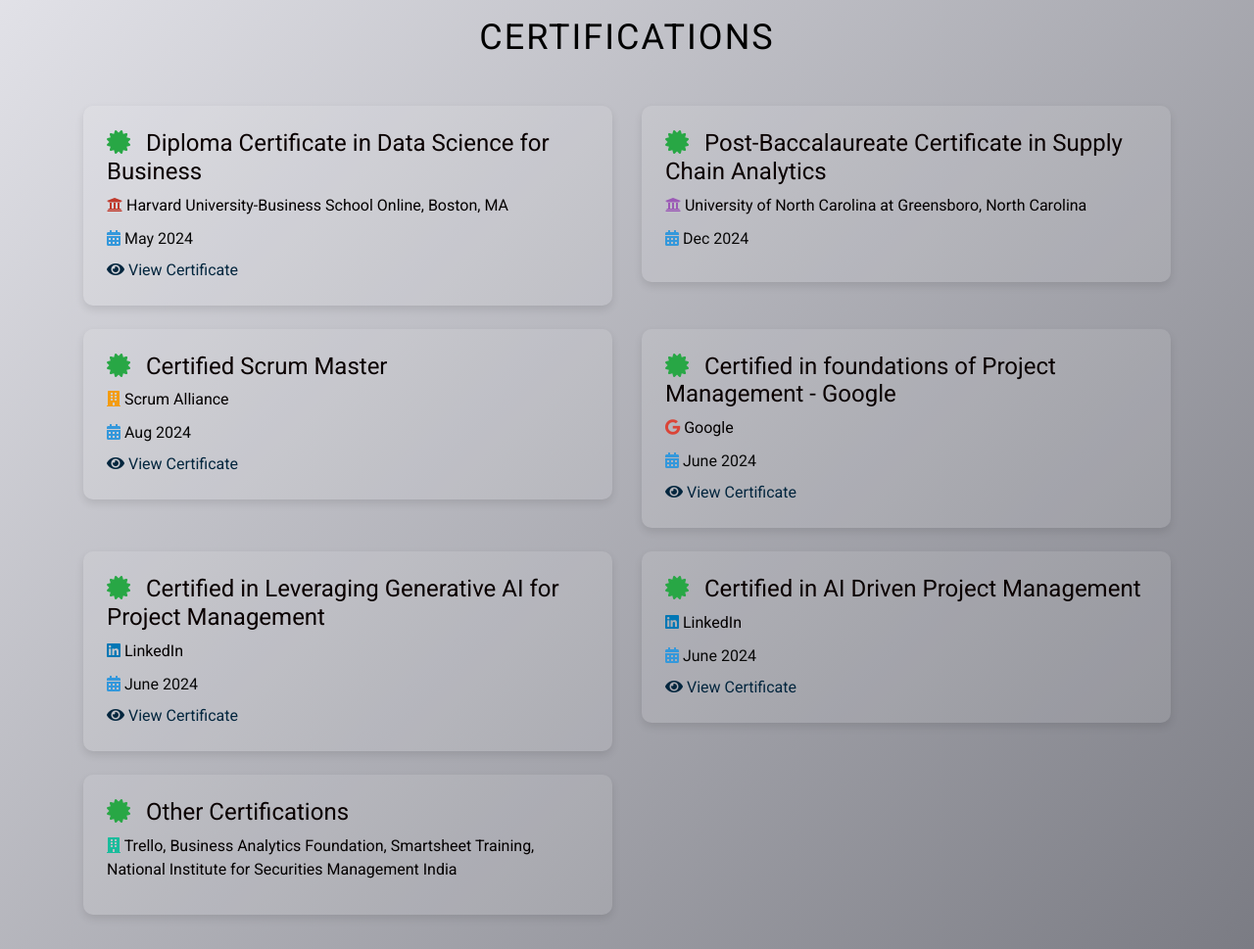
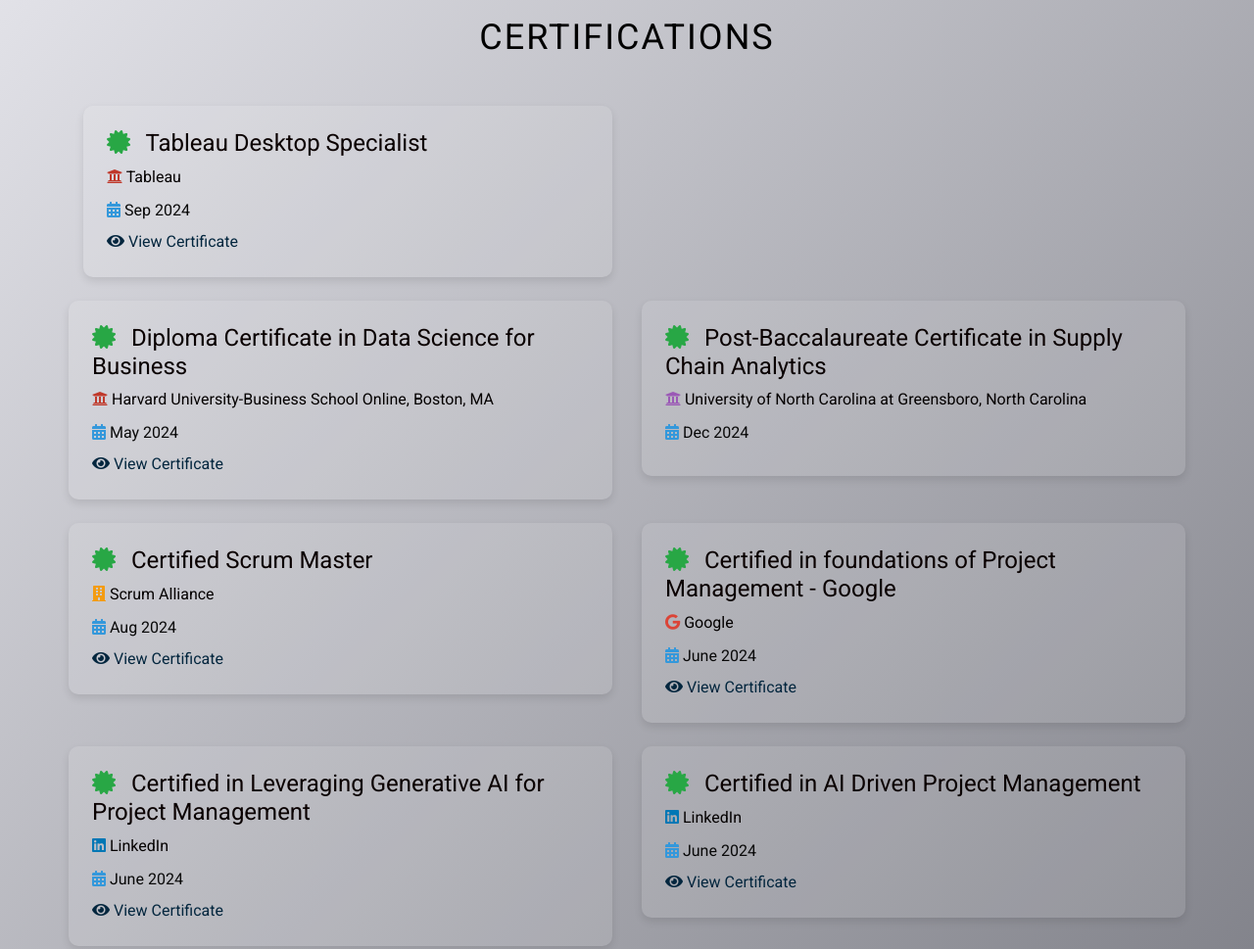
Before and after one commit to chaitali-khadse/portfolio, a plain HTML site: page docs/index.html in a window 1280 px wide. Shown: the part 3040-4009 px from the top of the page at 98% size. Drawn offline with nearby package versions, Linux system fonts and the light colour scheme.

Commit message:
Update index.html

```diff
--- a/docs/index.html
+++ b/docs/index.html
@@ -241,6 +241,21 @@
                 <div class="col-lg-6 mb-4">
                     <div class="certificate-card p-4">
                         <h4 class="mb-2">
+                            <i class="fas fa-certificate icon" style="color: #28a745;"></i> Tableau Desktop Specialist
+                        </h4>
+                        <p><i class="fas fa-university" style="color: #c0392b;"></i> Tableau </p>
+                        <span class="text-muted"><i class="fas fa-calendar-alt" style="color: #3498db;"></i> Sep 2024</span>
+                        <div class="mt-2">
+                            <a href="data1.png" target="_blank" class="text-primary">
+                                <i class="fas fa-eye"></i> View Certificate
+                            </a>
+                        </div>
+                    </div>
+                </div>
+                <div class="row">
+                <div class="col-lg-6 mb-4">
+                    <div class="certificate-card p-4">
+                        <h4 class="mb-2">
                             <i class="fas fa-certificate icon" style="color: #28a745;"></i> Diploma Certificate in Data Science for Business
                         </h4>
                         <p><i class="fas fa-university" style="color: #c0392b;"></i> Harvard University-Business School Online, Boston, MA</p>
@@ -252,7 +267,6 @@
                         </div>
                     </div>
                 </div>
-
                 <div class="col-lg-6 mb-4">
                     <div class="certificate-card p-4">
                         <h4 class="mb-2">
```
